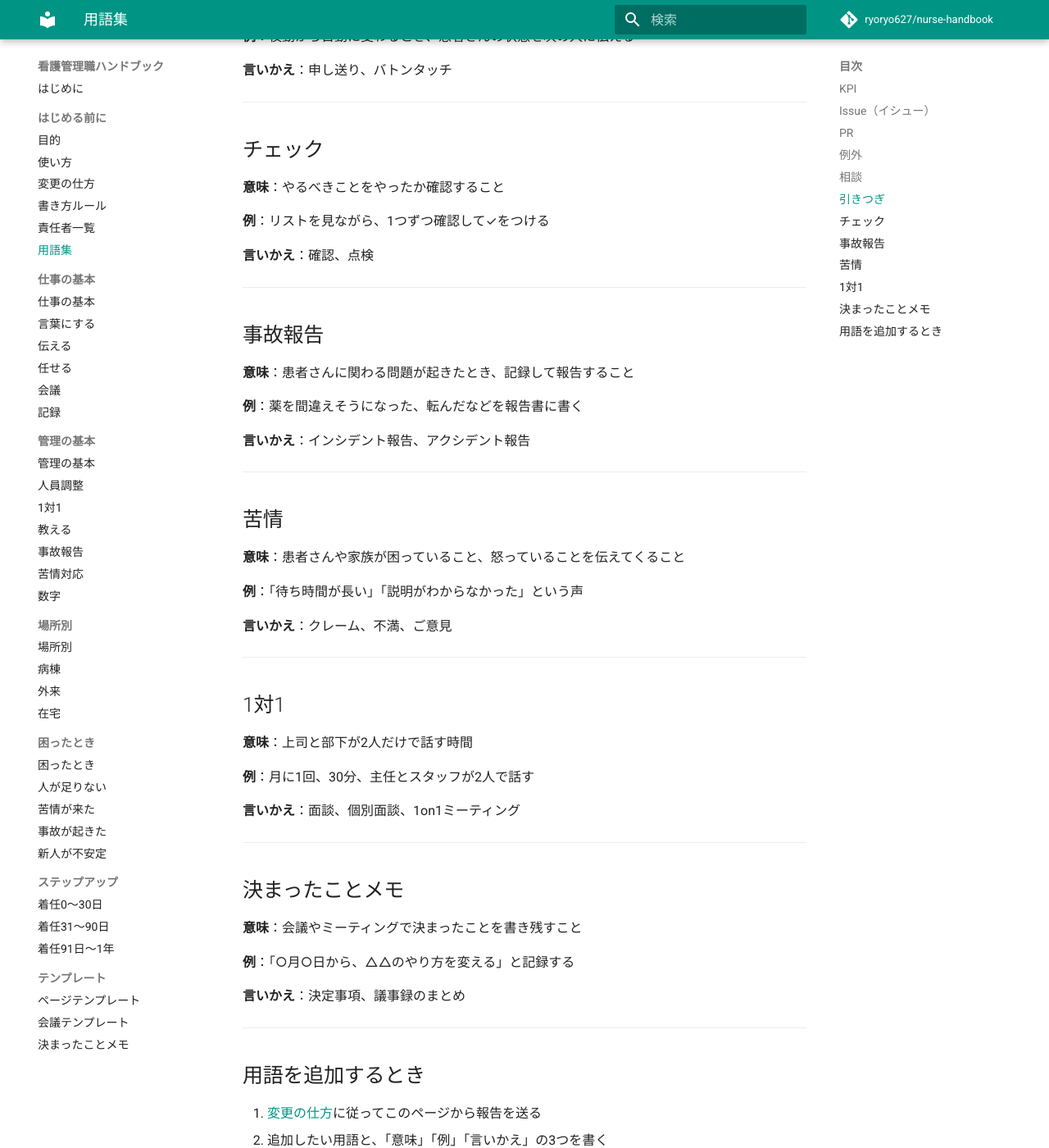
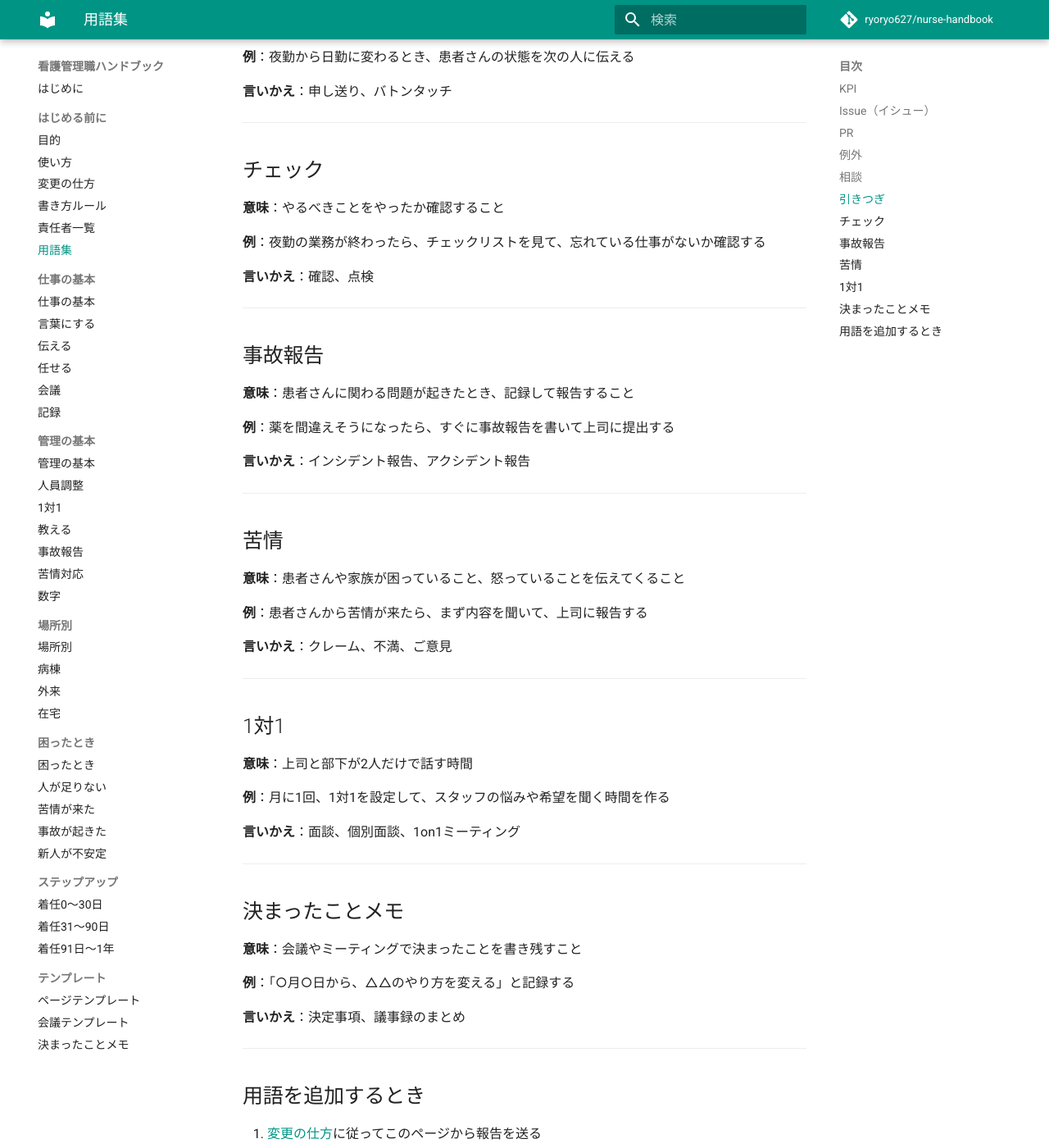
Before and after one commit to ryoryo627/nurse-handbook, an MkDocs documentation site: the page built from docs/00_start/glossary.md, in a window 1280 px wide and 1400 px high, scrolled down 1461 px. Shown: the whole window at 82% size. Built offline with MkDocs 1.6.1 and Material for MkDocs 9.7.7, drawn with Linux system fonts in a browser that asks for light colours; comment, search, counter and statistics services are not loaded; some of the changed text lies outside the part shown.

Commit message:
用語集の例を使用例に改善
以下の用語の例を定義文から実際の使用例に変更：
- KPI: 具体的な業務フローを示す例に変更
- 例外: 抽象的な説明から具体的な使用シーンに変更
- チェック: 看護管理の文脈に即した例に変更
- 事故報告: 内容の例から使用手順を示す例に変更
- 苦情: 内容の例から対応フローを示す例に変更
- 1対1: 説明的な例から目的を示す使用例に変更

🤖 Generated with [Claude Code](https://claude.com/claude-code)

Co-Authored-By: Claude Sonnet 4.5 <noreply@anthropic.com>

```diff
--- a/docs/00_start/glossary.md
+++ b/docs/00_start/glossary.md
@@ -15,7 +15,7 @@ last_checked: "2025-12-23"
 
 **意味**：目標に近づいているかを測る数字
 
-**例**：「離職率5%以下」がKPIなら、毎月の離職率を見て、5%以下かチェックする
+**例**：病棟のKPIとして「離職率5%以下」を設定したら、毎月の離職率を計算して、達成できているか師長会議で報告する
 
 **言いかえ**：目標の数字、達成度を測る指標
 
@@ -45,7 +45,7 @@ last_checked: "2025-12-23"
 
 **意味**：ふつうのやり方では対応できない特別なケース
 
-**例**：「ふつうは翌日対応だが、緊急時は当日対応」の「緊急時」が例外
+**例**：休日の緊急入院は、通常の入院手続きの例外として、必要最小限の書類で受け入れる
 
 **言いかえ**：特別なケース、いつもと違うとき
 
@@ -75,7 +75,7 @@ last_checked: "2025-12-23"
 
 **意味**：やるべきことをやったか確認すること
 
-**例**：リストを見ながら、1つずつ確認して✓をつける
+**例**：夜勤の業務が終わったら、チェックリストを見て、忘れている仕事がないか確認する
 
 **言いかえ**：確認、点検
 
@@ -85,7 +85,7 @@ last_checked: "2025-12-23"
 
 **意味**：患者さんに関わる問題が起きたとき、記録して報告すること
 
-**例**：薬を間違えそうになった、転んだなどを報告書に書く
+**例**：薬を間違えそうになったら、すぐに事故報告を書いて上司に提出する
 
 **言いかえ**：インシデント報告、アクシデント報告
 
@@ -95,7 +95,7 @@ last_checked: "2025-12-23"
 
 **意味**：患者さんや家族が困っていること、怒っていることを伝えてくること
 
-**例**：「待ち時間が長い」「説明がわからなかった」という声
+**例**：患者さんから苦情が来たら、まず内容を聞いて、上司に報告する
 
 **言いかえ**：クレーム、不満、ご意見
 
@@ -105,7 +105,7 @@ last_checked: "2025-12-23"
 
 **意味**：上司と部下が2人だけで話す時間
 
-**例**：月に1回、30分、主任とスタッフが2人で話す
+**例**：月に1回、1対1を設定して、スタッフの悩みや希望を聞く時間を作る
 
 **言いかえ**：面談、個別面談、1on1ミーティング
 
```
